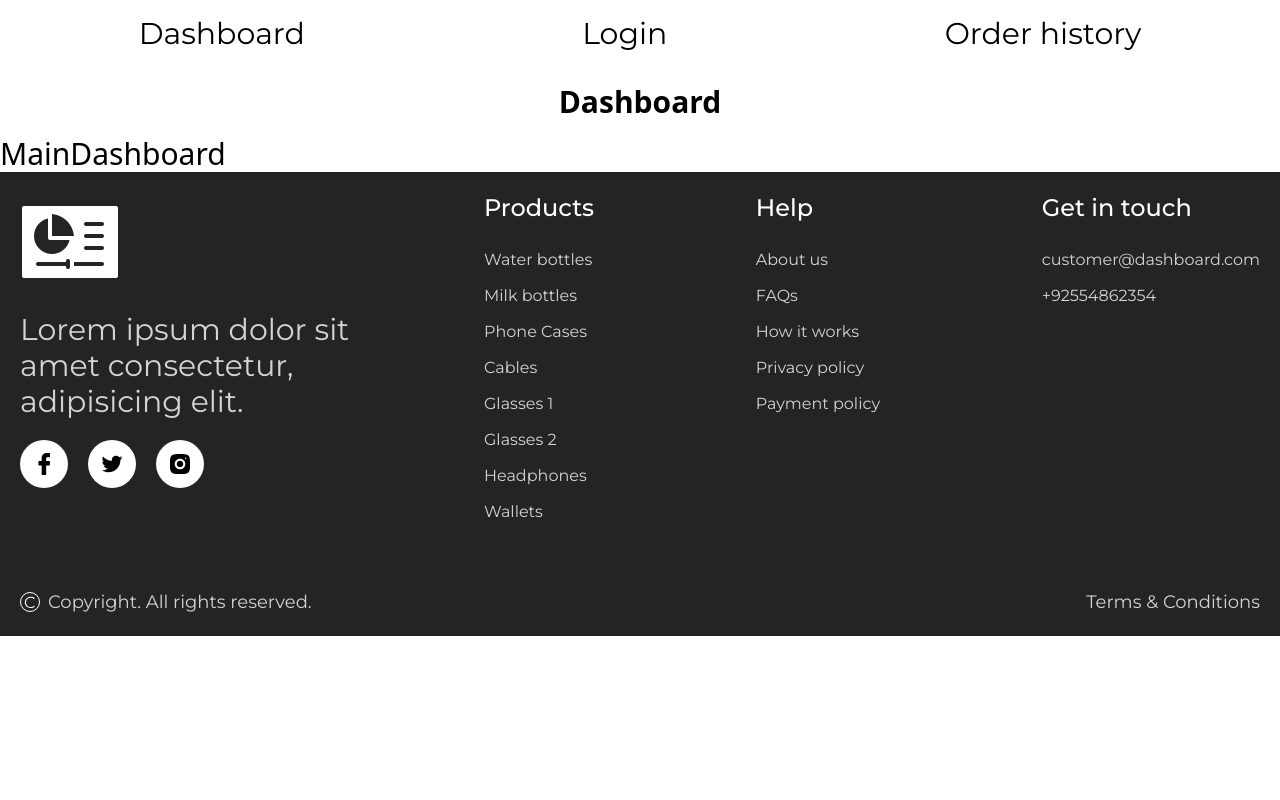
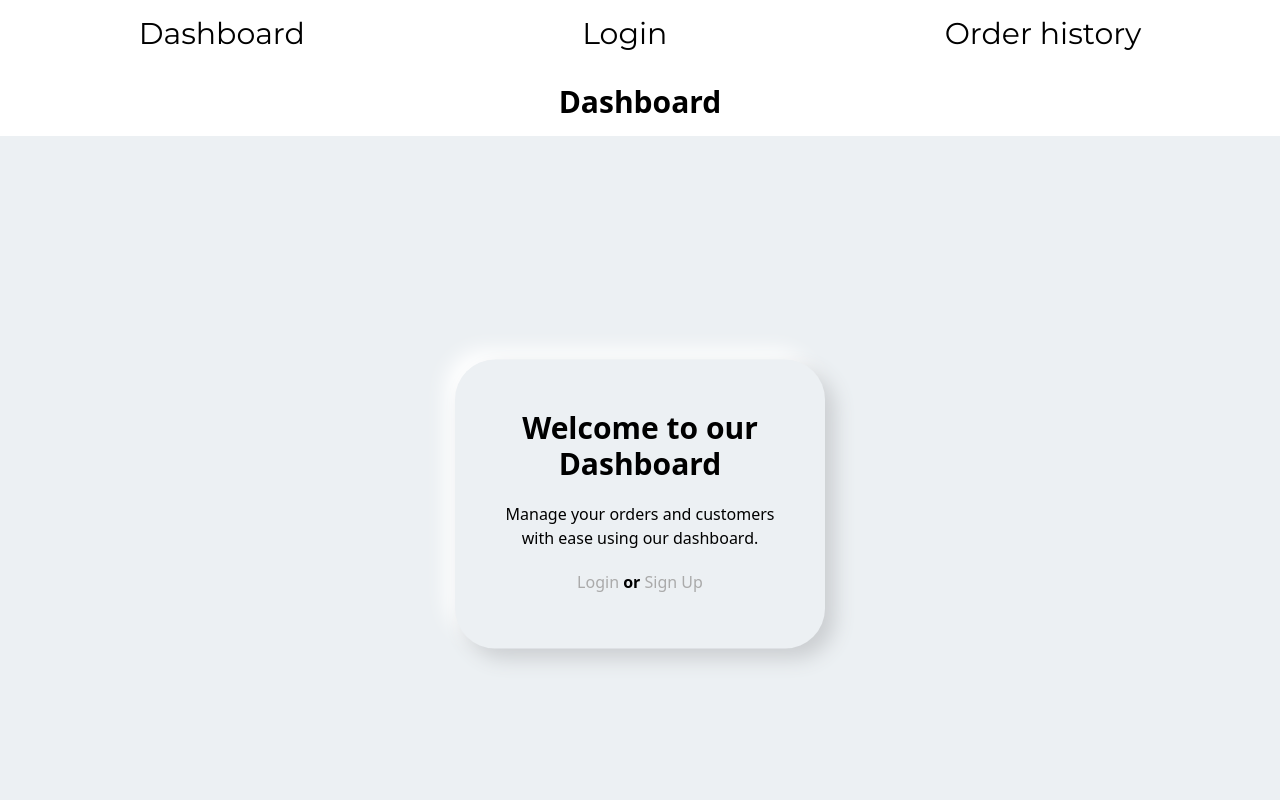
Before and after one commit to loneCapricorn/tech-assignment, a React (Vite) app: page / in a window 1280 px wide. Shown: the top 800 px of the page. Built offline with nearby package versions, Linux system fonts and the light colour scheme; a web font is replaced by a local one.

Commit message:
Add Landing page

```diff
--- a/src/App.jsx
+++ b/src/App.jsx
@@ -12,13 +12,15 @@ import MainDashboard from "./pages/MainDashboard";
 import NotFound from "./pages/NotFound";
 import LoginPage from "./pages/LoginPage";
 import OrderHistory from "./pages/OrderHistory";
+import LandingPage from "./pages/LandingPage";
 
 // router and routes
 const router = createBrowserRouter(
   createRoutesFromElements(
     <Route path="/" element={<RootLayout />}>
-      <Route index element={<MainDashboard />} />
+      <Route index element={<LandingPage />} />
       <Route path="*" element={<NotFound />} />
+      <Route path="dashboard" element={<MainDashboard />} />
       <Route path="login" element={<LoginPage />} />
       <Route path="order-history" element={<OrderHistory />} />
     </Route>
--- /dev/null
+++ b/src/pages/LandingPage.jsx
@@ -0,0 +1,30 @@
+import { NavLink } from "react-router-dom";
+
+const LandingPage = () => {
+  return (
+    <main className="relative h-[92vh] bg-[#ecf0f3]">
+      <div className="absolute-position-center form-element">
+        <div className="flex flex-col items-center gap-5">
+          <h2 className="text-center font-semibold">
+            Welcome to our Dashboard
+          </h2>
+          <p className="text-center text-base">
+            Manage your orders and customers with ease using our dashboard.
+          </p>
+        </div>
+
+        <div className="p-5 text-center text-base">
+          <NavLink to={"/login"} className="no-underline text-[#aaa]">
+            Login
+          </NavLink>
+          <span className="font-semibold"> or </span>
+          <NavLink to={"/sign-up"} className="no-underline text-[#aaa]">
+            Sign Up
+          </NavLink>
+        </div>
+      </div>
+    </main>
+  );
+};
+
+export default LandingPage;
```
